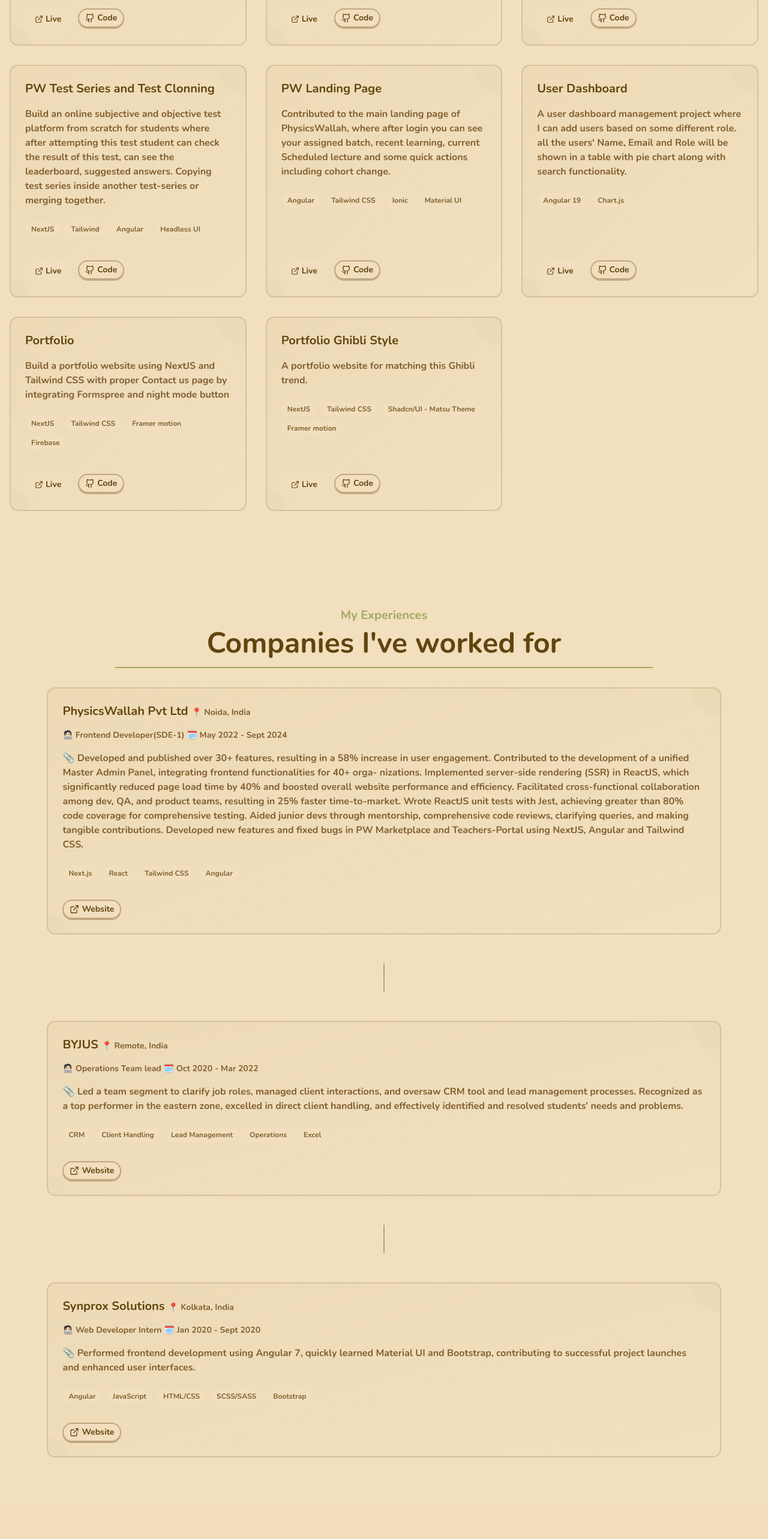
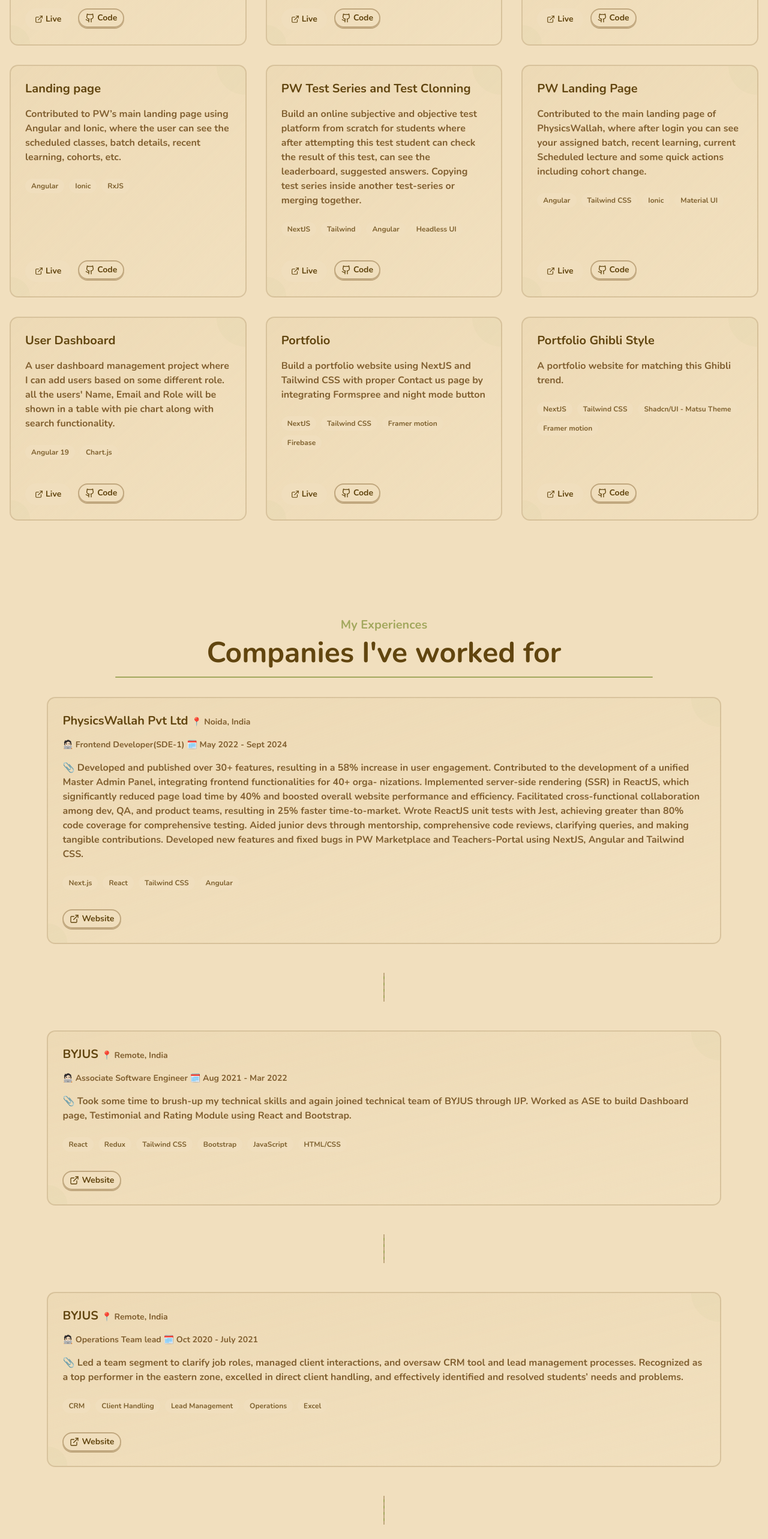
Before and after one commit to popeye1235/sudip-ghibli-portfolio-0.0.1, a Next.js app: page / in a window 1280 px wide. Shown: the part 2960-5526 px from the top of the page at 60% size. Built offline with nearby package versions, Linux system fonts and the light colour scheme.

Commit message:
updated with exp and project for sync with linkedIn and naukri

```diff
--- a/components/experiences-section.tsx
+++ b/components/experiences-section.tsx
@@ -22,11 +22,21 @@ CSS.`,
     },
     {
       name: "BYJUS",
+      description: "Took some time to brush-up my technical skills and again joined technical team of BYJUS through IJP. Worked as ASE to build Dashboard page, Testimonial and Rating Module using React and Bootstrap.",
+      tags: ["React", "Redux", "Tailwind CSS", "Bootstrap", "JavaScript", "HTML/CSS"],
+      link: "https://byjus.com/",
+      startDate: "Aug 2021",
+      endDate: "Mar 2022",
+      position: "Associate Software Engineer",
+      location: "Remote, India"
+    },
+    {
+      name: "BYJUS",
       description: "Led a team segment to clarify job roles, managed client interactions, and oversaw CRM tool and lead management processes. Recognized as a top performer in the eastern zone, excelled in direct client handling, and effectively identified and resolved students’ needs and problems.",
       tags: ["CRM", "Client Handling", "Lead Management", "Operations", "Excel"],
       link: "https://byjus.com/",
       startDate: "Oct 2020",
-      endDate: "Mar 2022",
+      endDate: "July 2021",
       position: "Operations Team lead",
       location: "Remote, India"
     },
--- a/components/projects-section.tsx
+++ b/components/projects-section.tsx
@@ -33,6 +33,14 @@ const ProjectsSection = () => {
         "Contributed to GenAI project with DS team of PW built with NextJS, which simplifies the effort of DPP Analyst team to check more than 3k genuine answersheet monthly without hesitation.",
       tags: ["NextJS", "Tailwind CSS", "Axios"],
       liveLink: "",
+      githubLink: "",
+    },
+    {
+      title: "Landing page",
+      description:
+        "Contributed to PW’s main landing page using Angular and Ionic, where the user can see the scheduled classes, batch details, recent learning, cohorts, etc.",
+      tags: ["Angular", "Ionic", "RxJS"],
+      liveLink: "https://www.pw.live/study/batches",
       githubLink: "",
     },
     {
```
